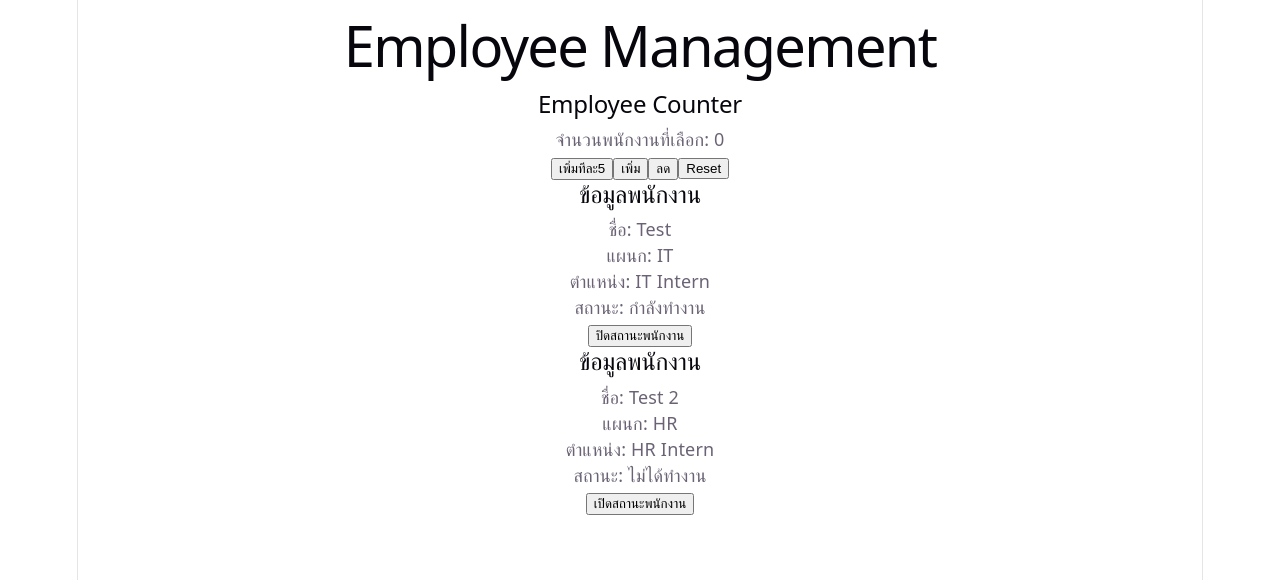
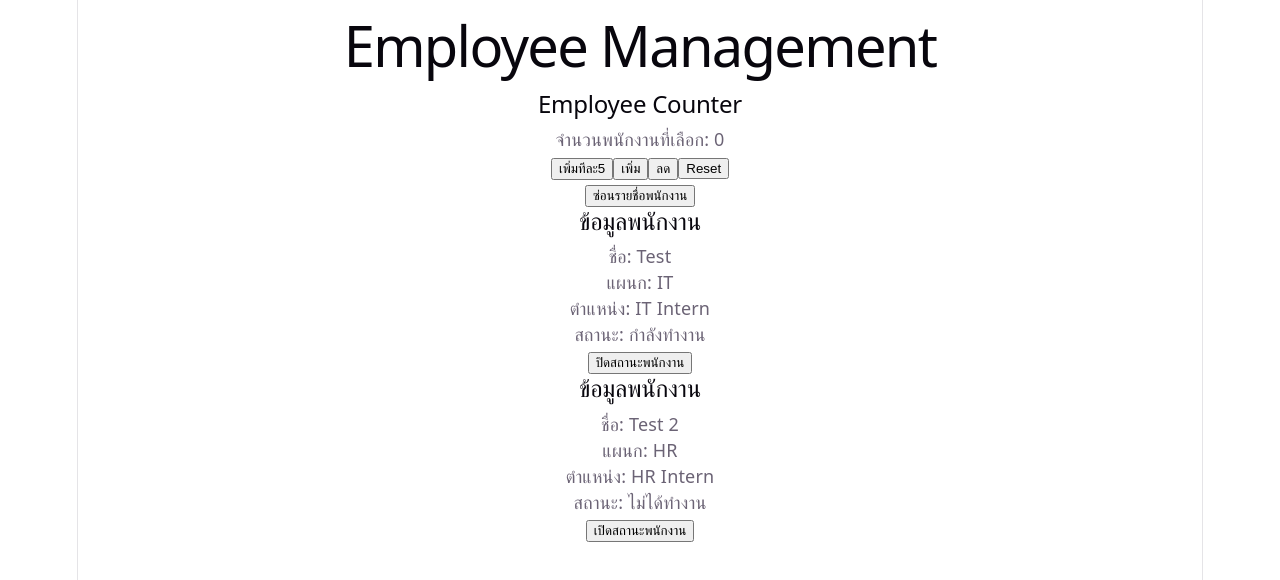
Before and after one commit to luvris/pract, a React (Vite) app in the folder react-learning/: page / in a window 1280 px wide. Shown: the top 580 px of the page. Built offline with nearby package versions, Linux system fonts and the light colour scheme.

Commit message:
ทำ condition renderring

```diff
--- a/react-learning/src/App.jsx
+++ b/react-learning/src/App.jsx
@@ -20,6 +20,11 @@ function App() {
     },
   ]);
 
+  const [isListVisible, setIsListVisible] = useState(true);
+  function handleToggleList() {
+    setIsListVisible((currentVisibility) => !currentVisibility);
+  }
+
   function handleToggleEmployeeStatus(employeeId) {
     setEmployees((currentEmployees) => {
       return currentEmployees.map((employee) => {
@@ -35,19 +40,28 @@ function App() {
     });
   }
 
+
+
   return (
     <main>
       <h1>Employee Management</h1>
 
       <Counter />
 
-      {employees.map((employee) => (
-        <EmployeeCard
-          key={employee.id}
-          employee={employee}
-          onToggle={handleToggleEmployeeStatus}
-        />
-      ))}
+      <button onClick={handleToggleList}>
+        {isListVisible ? "ซ่อนรายชื่อพนักงาน" : "แสดงรายชื่อพนักงาน"}
+      </button>
+      {isListVisible ? (
+        employees.map((employee) => (
+          <EmployeeCard
+            key={employee.id}
+            employee={employee}
+            onToggle={handleToggleEmployeeStatus}
+          />
+        ))
+      ) : (
+        <p>ยังไม่ได้แสดงรายชื่อพนักงาน</p>
+      )}
     </main>
   );
 }
```
